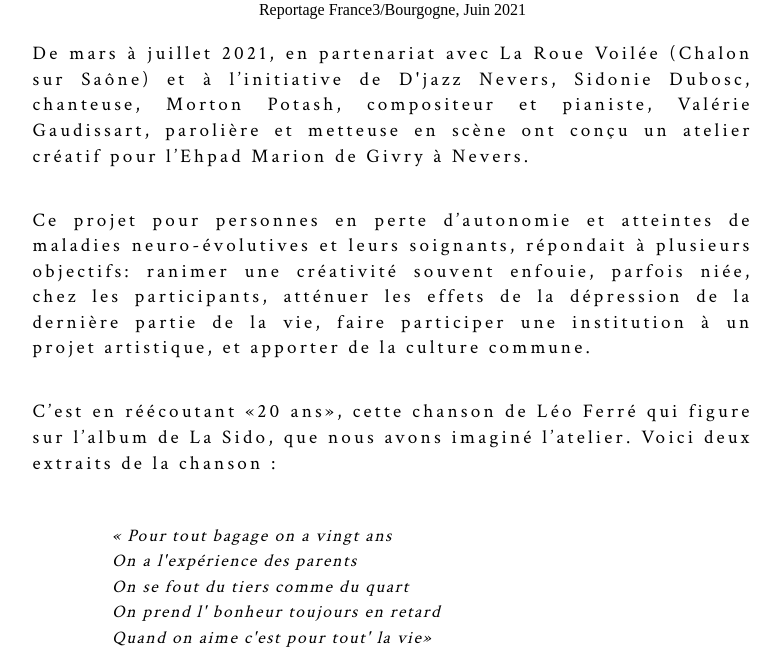
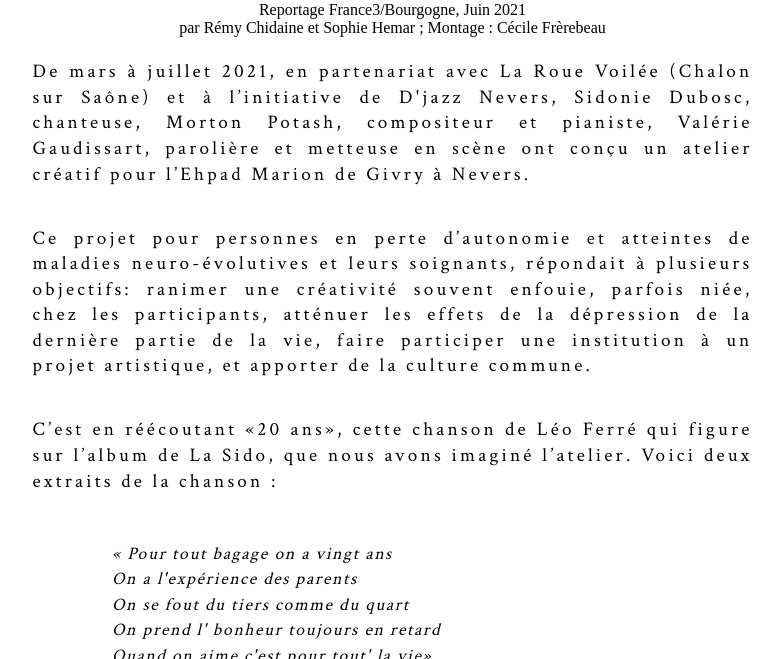
Before and after one commit to leshnik/revertouthaut, a Jekyll site: the page built from 4-fois-20-ans.md, in a window 1280 px wide and 900 px high, scrolled down 582 px, cut to the strip 241-900 px from the top of the window. Shown: the whole strip, without its empty margins (224-1004 px from the left). Built offline with Jekyll 4.4.1, drawn with Linux system fonts in a browser that asks for light colours.

Commit message:
credits fr3 added

```diff
--- a/4-fois-20-ans.md
+++ b/4-fois-20-ans.md
@@ -10,6 +10,7 @@ summary:
 <source src="https://rth8.b-cdn.net/reportage-FR3-ehpad-nevers.mp4"></video>
 
 <figcaption class="figCapCenter">Reportage France3/Bourgogne, Juin 2021</figcaption>
+<figcaption class="figCapCenter">par Rémy Chidaine et Sophie Hemar ; Montage : Cécile Frèrebeau</figcaption>
 </div>
 <main>
 <p class="intro-text">De mars à juillet 2021, en partenariat avec La Roue Voilée (Chalon sur Saône) et à l’initiative de D'jazz Nevers, Sidonie Dubosc, chanteuse, Morton Potash, compositeur et pianiste, Valérie Gaudissart, parolière et metteuse en scène ont conçu un atelier créatif pour l’Ehpad Marion de Givry à Nevers.</p>
```
